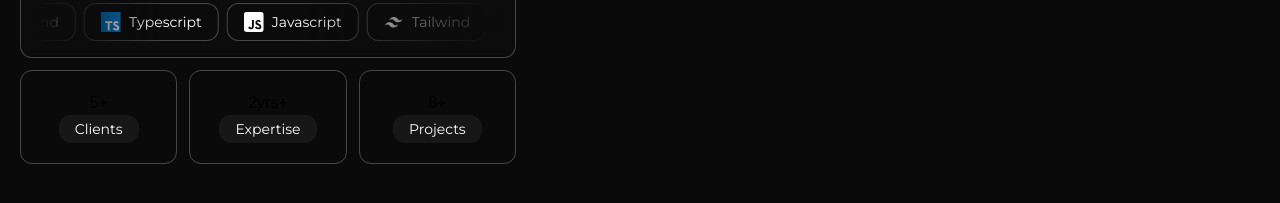
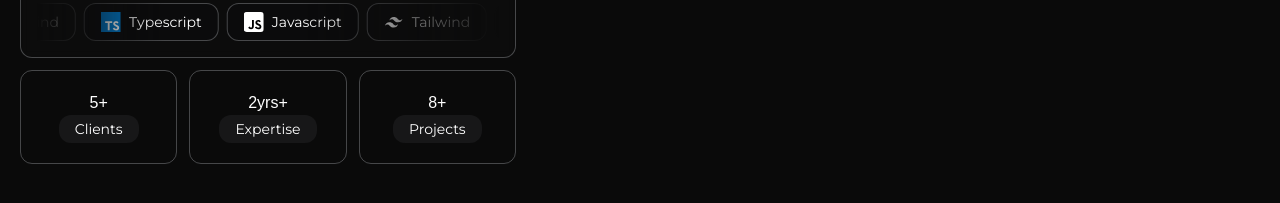
Before and after one commit to Pasta08/portfolio-v2, a Next.js app: page / in a window 1280 px wide. Shown: the part 455-658 px from the top of the page. Built offline with nearby package versions, Linux system fonts and the light colour scheme.

Commit message:
add Head tag for meta format detection

```diff
--- a/src/app/components/Card.tsx
+++ b/src/app/components/Card.tsx
@@ -9,7 +9,7 @@ interface Props {
 
 const Card: React.FC<Props> = ({text, chipText}) => {
   return (
-    <div className='border w-full border-gray-300 border-opacity-30 rounded-xl hover:border-opacity-70 transition-all duration-200 ease-in-out px-2 py-5 flex justify-center items-center flex-col'>
+    <div className='text-white border w-full border-gray-300 border-opacity-30 rounded-xl hover:border-opacity-70 transition-all duration-200 ease-in-out px-2 py-5 flex justify-center items-center flex-col'>
       {text}
       <Chip text={chipText}/>
     </div>
--- a/src/app/layout.tsx
+++ b/src/app/layout.tsx
@@ -1,6 +1,7 @@
 import type { Metadata } from "next";
 import localFont from "next/font/local";
 import "../app/styles/globals.css";
+import Head from "next/head";
 
 
 export const metadata: Metadata = {
@@ -15,6 +16,9 @@ export default function RootLayout({
 }>) {
   return (
     <html lang="en">
+      <Head>
+          <meta name="format-detection" content="telephone-no"/>
+      </Head>
       <body>
         {children}
       </body>
```
